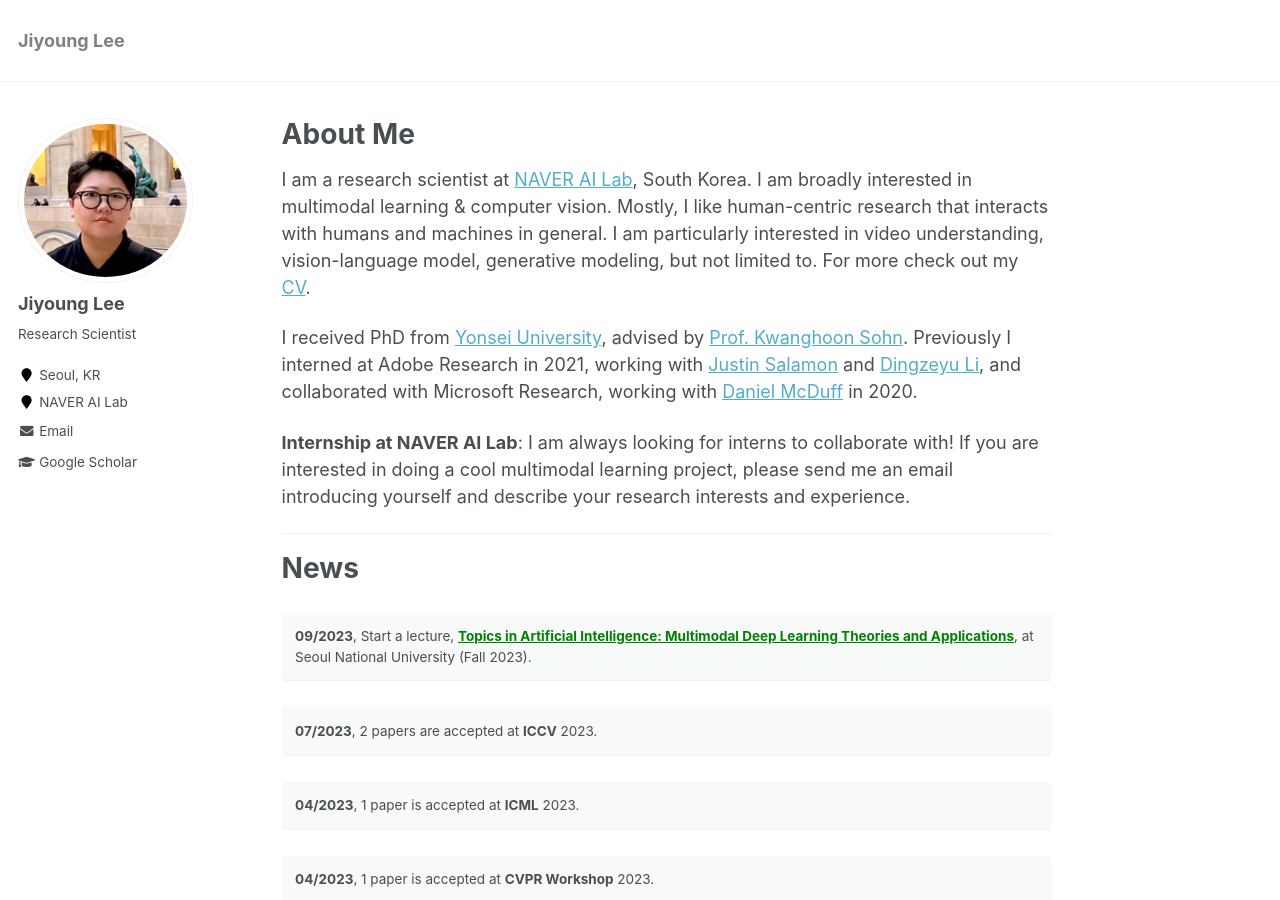
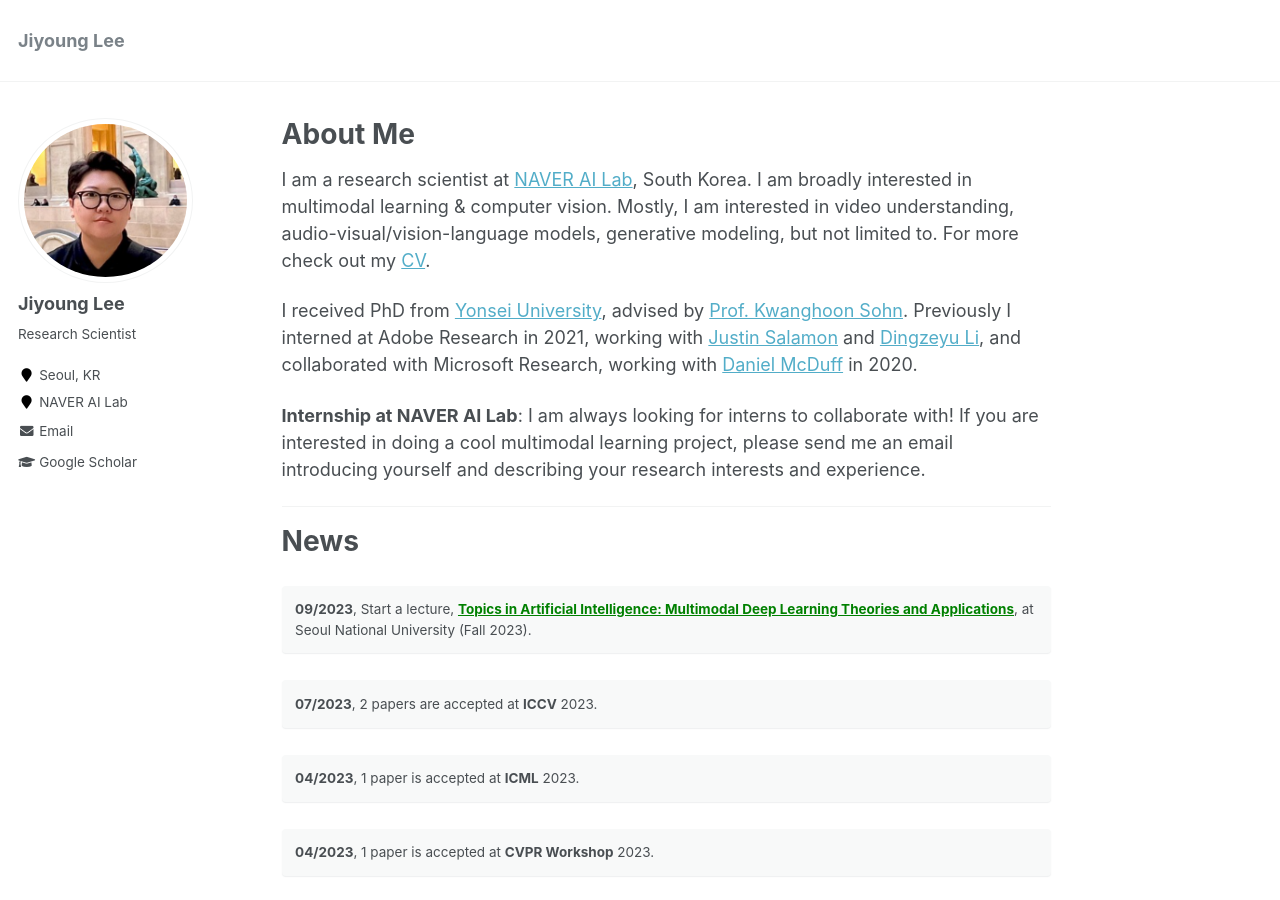
Before and after one commit to lee-jiyoung/lee-jiyoung.github.io, a Jekyll site: the page built from _pages/about.md, in a window 1280 px wide and 900 px high. Built offline with Jekyll 4.4.1, drawn with Linux system fonts in a browser that asks for light colours; some of the changed text lies outside the part shown.

Commit message:
Update about.md

```diff
--- a/_pages/about.md
+++ b/_pages/about.md
@@ -13,14 +13,14 @@ About Me
 =====
 I am a research scientist at <a href="https://naver-career.gitbook.io/en/teams/clova-cic">NAVER AI Lab</a>, South Korea.
 I am broadly interested in multimodal learning & computer vision.
-Mostly, I like human-centric research that interacts with humans and machines in general. I am particularly interested in video understanding, vision-language model, generative modeling, but not limited to.
+Mostly, I am interested in video understanding, audio-visual/vision-language models, generative modeling, but not limited to.
 For more check out my <a href="files/JiyoungLee_CV.pdf">CV</a>.
 
 I received PhD from <a href="https://ee.yonsei.ac.kr/ee_en">Yonsei University</a>, advised by <a href="https://diml.yonsei.ac.kr/professor/">Prof. Kwanghoon Sohn</a>.
 Previously I interned at Adobe Research in 2021, working with <a href="https://www.justinsalamon.com/">Justin Salamon</a> and <a href="https://dingzeyu.li/">Dingzeyu Li</a>, and collaborated with Microsoft Research, working with <a href="http://alumni.media.mit.edu/~djmcduff/">Daniel McDuff</a> in 2020.
 
 **Internship at NAVER AI Lab**:
-I am always looking for interns to collaborate with! If you are interested in doing a cool multimodal learning project, please send me an email introducing yourself and describe your research interests and experience.
+I am always looking for interns to collaborate with! If you are interested in doing a cool multimodal learning project, please send me an email introducing yourself and describing your research interests and experience.
 
 -----------
 
```
Also changed, not shown: other parts of _pages/about.md (+1 -1 lines).
